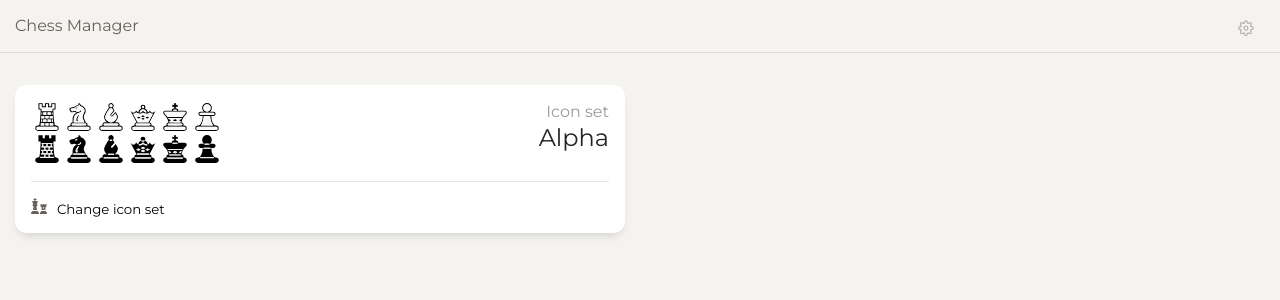
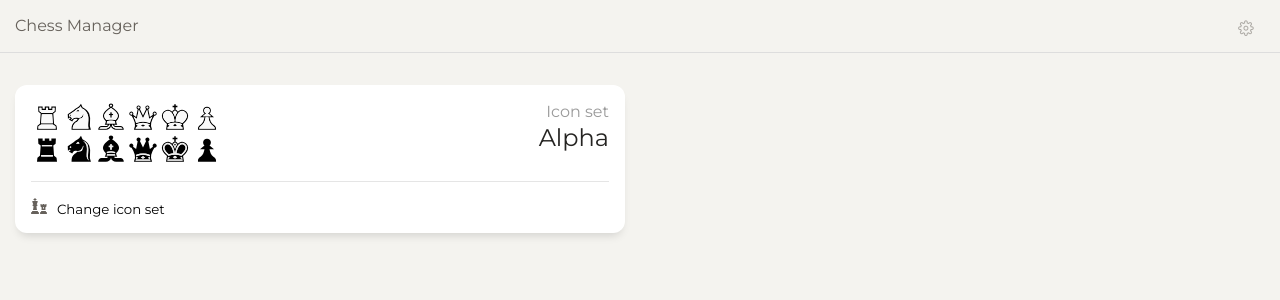
Before and after one commit to bbrakenhoff/chessmanager-angular, an Angular app: page /settings in a window 1280 px wide. Shown: the top 300 px of the page. Built offline with nearby package versions, Linux system fonts and the light colour scheme.

Commit message:
Show current icon set in settings component

```diff
--- a/src/app/core/storage.service.ts
+++ b/src/app/core/storage.service.ts
@@ -9,12 +9,23 @@ export enum StorageKey {
   providedIn: 'root'
 })
 export class StorageService {
+  constructor() {}
 
-  constructor() { }
+  /**
+   * Return the stored icon set.
+   * Return IconSet.Alpha when storage is empty.
+   */
+  public get iconSet(): IconSet {
+    const value = this._get(StorageKey.PrefIconSet);
 
-  public get iconSet() {
-    const value = this._get(StorageKey.PrefIconSet);
-    return value ? value : IconSet.Alpha;
+    switch (value) {
+      case IconSet.Leipzig:
+        return IconSet.Leipzig;
+      case IconSet.Maya:
+        return IconSet.Maya;
+      default:
+        return IconSet.Alpha;
+    }
   }
 
   public setIconSet(value: IconSet) {
--- a/src/app/settings/icon-set/icon-set.component.ts
+++ b/src/app/settings/icon-set/icon-set.component.ts
@@ -7,21 +7,7 @@ import { EnumAware } from 'src/app/util/enum-aware.decorator';
   templateUrl: './icon-set.component.html',
   styleUrls: ['./icon-set.component.scss']
 })
-export class IconSetComponent implements OnInit {
+export class IconSetComponent {
   @Input()
   iconSet: IconSet;
-
-  constructor() {}
-
-  ngOnInit() {
-    console.log(
-      `%cBijoya: icon-set.component -> ngOnInit`,
-      'color: deeppink;',
-      this.iconSet
-    );
-  }
-
-  getLinkForIcon(icon: string) {
-    return `/assets/icons/icons.svg#${this.iconSet}-${icon}`;
-  }
 }
--- a/src/app/settings/settings.component.html
+++ b/src/app/settings/settings.component.html
@@ -5,11 +5,11 @@
         <!-- Selected icon set -->
         <div class="_selectediconsetwrapper" *ngIf="!iconSetCardIsOpen">
           <div class="_iconsetwrapper">
-            <app-icon-set [iconSet]="IconSet.Maya"></app-icon-set>
+            <app-icon-set [iconSet]="currenticonSet"></app-icon-set>
           </div>
           <div class="_headerwrapper">
             <p class="_cardcategory">Icon set</p>
-            <p class="_cardtitle">Alpha</p>
+            <p class="_cardtitle">{{ currenticonSet }}</p>
           </div>
           <button class="_openformbutton" (click)="openIconSetCard()">
             <svg viewBox="0 0 32 32" class="_openformbuttonicon">
--- a/src/app/settings/settings.component.scss
+++ b/src/app/settings/settings.component.scss
@@ -51,6 +51,7 @@
     border-top: 1px solid rgba(0, 0, 0, 0.1);
 
     background: none;
+    cursor: pointer;
     text-align: left;
   }
 
--- a/src/app/settings/settings.component.ts
+++ b/src/app/settings/settings.component.ts
@@ -9,21 +9,20 @@ import { StorageService } from '../core/storage.service';
   styleUrls: ['./settings.component.scss']
 })
 @EnumAware([{ name: 'IconSet', type: IconSet }])
-export class SettingsComponent implements OnInit {
+export class SettingsComponent {
   iconSetCardIsOpen = false;
-
+  currenticonSet: IconSet;
   form: FormGroup;
 
   constructor(
     private _formBuilder: FormBuilder,
     private _storageService: StorageService
   ) {
+    this.currenticonSet = this._storageService.iconSet;
     this.form = this._formBuilder.group({
-      iconSet: [this._storageService.iconSet, Validators.required]
+      iconSet: [this.currenticonSet, Validators.required]
     });
   }
-
-  ngOnInit() {}
 
   openIconSetCard() {
     this.iconSetCardIsOpen = true;
@@ -31,6 +30,7 @@ export class SettingsComponent implements OnInit {
 
   onFormSubmit() {
     this._storageService.setIconSet(this.form.controls.iconSet.value);
+    this.currenticonSet = this._storageService.iconSet;
     this.iconSetCardIsOpen = false;
   }
 
--- a/src/app/shared-components/chess-piece-icon.directive.ts
+++ b/src/app/shared-components/chess-piece-icon.directive.ts
@@ -39,7 +39,7 @@ export class ChessPieceIconDirective implements OnInit {
 
   private _iconPath(): string {
     return `${ChessPieceIconDirective.iconsSvg}${
-      this.iconSet
+      this.iconSet.toLowerCase()
     }-${this._fenCharToChessPieceIconName()}`;
   }
 
--- a/src/models/icon-set.model.ts
+++ b/src/models/icon-set.model.ts
@@ -1,5 +1,5 @@
 export enum IconSet {
-  Alpha = 'alpha',
-  Leipzig= 'leipzig',
-  Maya= 'maya'
+  Alpha = 'Alpha',
+  Leipzig= 'Leipzig',
+  Maya= 'Maya'
 }
```
Also changed, not shown: 2 other files (tests, documents, lock files or other folders).
